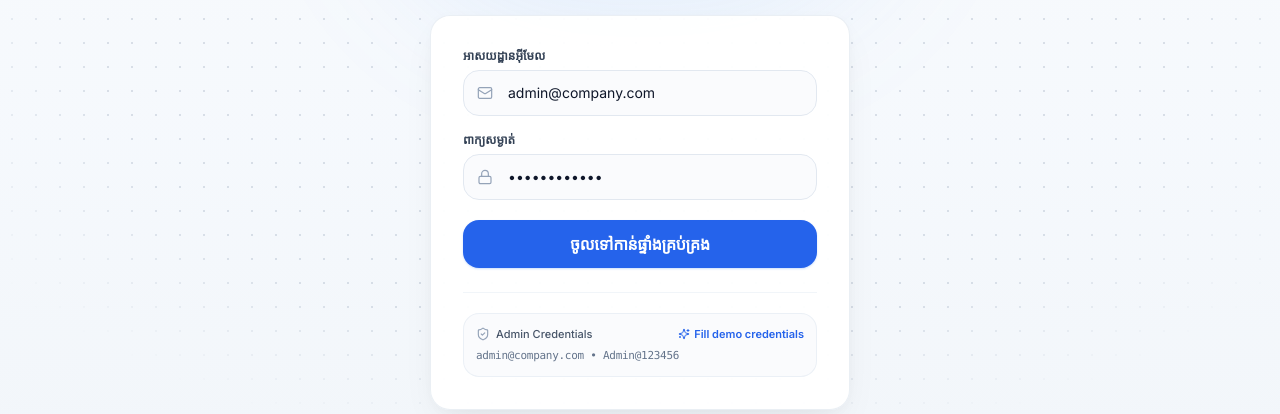
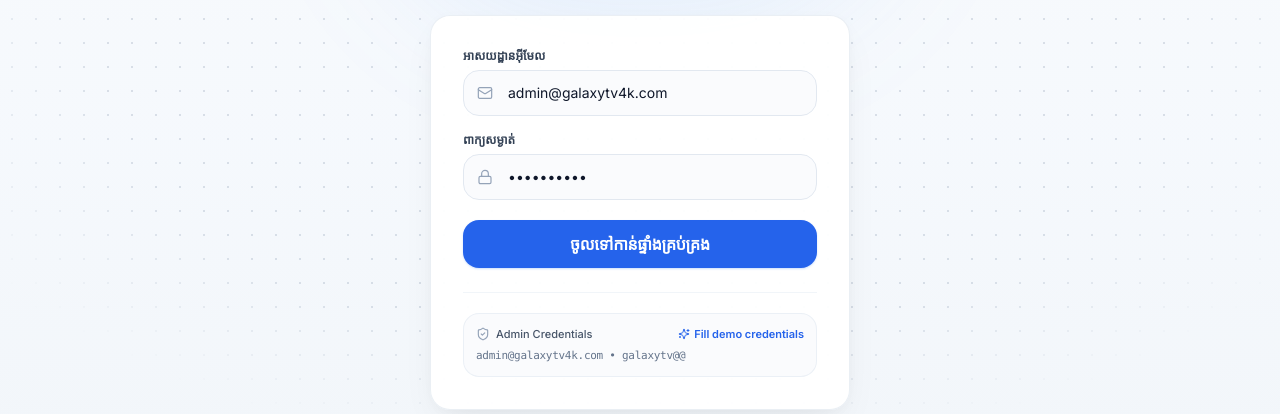
Before and after one commit to lorndavid/GalaxyTV4K-System, a React (Vite) app in the folder admin/: page /login in a window 1280 px wide. Shown: the part 257-671 px from the top of the page. Built offline with nearby package versions, Linux system fonts and the light colour scheme; a web font is replaced by a local one.

Commit message:
fix(admin): update login page default credentials to admin@galaxytv4k.com and galaxytv@@

```diff
--- a/admin/src/pages/LoginPage.tsx
+++ b/admin/src/pages/LoginPage.tsx
@@ -11,8 +11,8 @@ export const LoginPage: React.FC = () => {
   const navigate = useNavigate();
   const { login } = useAuth();
   const { t } = useTranslation();
-  const [email, setEmail] = useState('admin@company.com');
-  const [password, setPassword] = useState('Admin@123456');
+  const [email, setEmail] = useState('admin@galaxytv4k.com');
+  const [password, setPassword] = useState('galaxytv@@');
   const [error, setError] = useState<string | null>(null);
   const [isLoading, setIsLoading] = useState(false);
   const [justFilled, setJustFilled] = useState(false);
@@ -36,8 +36,8 @@ export const LoginPage: React.FC = () => {
   };
 
   const handleAutofillDemo = () => {
-    setEmail('admin@company.com');
-    setPassword('Admin@123456');
+    setEmail('admin@galaxytv4k.com');
+    setPassword('galaxytv@@');
     setJustFilled(true);
     setTimeout(() => setJustFilled(false), 2000);
   };
@@ -168,7 +168,7 @@ export const LoginPage: React.FC = () => {
               </div>
 
               <p className="text-[11px] text-slate-500 dark:text-slate-400 font-mono tracking-tight select-all">
-                admin@company.com • Admin@123456
+                admin@galaxytv4k.com • galaxytv@@
               </p>
             </div>
           </div>
```
